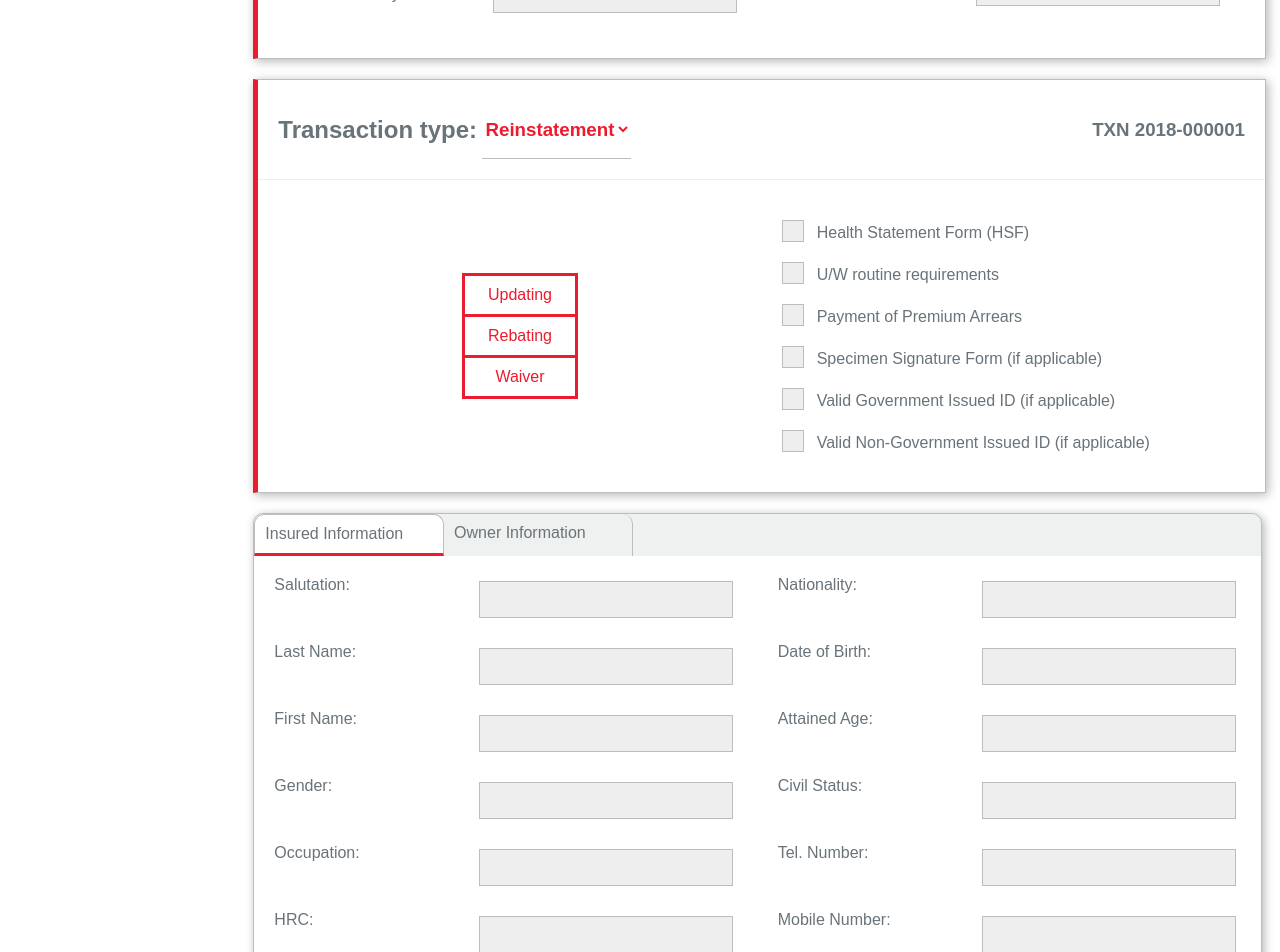
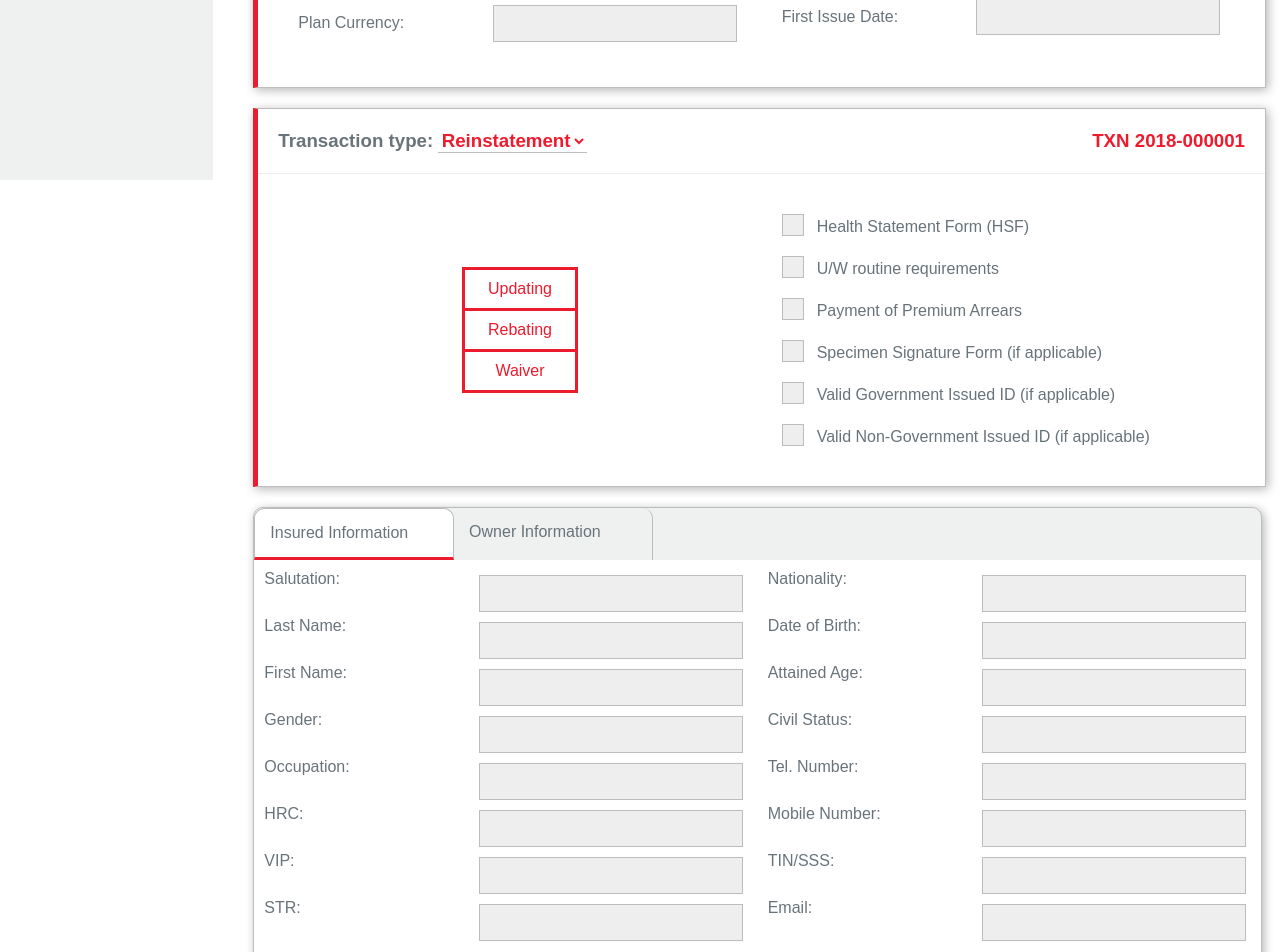
Before and after one commit to questronix/bpm-pl-ui, a React (Create React App) app: page / in a window 1280 px wide. Shown: the part 720-1672 px from the top of the page. Built offline with nearby package versions, Linux system fonts and the light colour scheme; some icons are missing.

Commit message:
responsiveness fixes

```diff
--- a/src/modules/policy/component/Fatca.js
+++ b/src/modules/policy/component/Fatca.js
@@ -168,10 +168,10 @@ class Fatca extends Component {
                 <div className="tabs col xl-12 l-12 m-12 s-12 xs-12">
                   <div className="tab-container flex-container no-padding col xl-12">
                     <div className="tab-title col xl-2 l-2 m-2 s-2 xs-2 tab-active">
-                      Insured Information
+                        Insured Information
                     </div>
                     <div className="tab-title col xl-2 l-2 m-2 s-2 xs-2 ">
-                      Owner Information
+                        Owner Information
                     </div>
                   </div>
                   <div className="tab-body">
--- a/src/modules/policy/component/InsuredInformation.js
+++ b/src/modules/policy/component/InsuredInformation.js
@@ -17,72 +17,72 @@ class InsuredInformation extends Component {
               </div> */}
               <div className="card-body flex-container flex-wrap">
                 <div className="col xl-6 l-6 m-12 s-12 xs-12 flex-container flex-wrap">
-                  <div className="s-f-column xs-f-column col xl-12 l-12 m-12 s-12 xs-12 f-justify-space-between flex  m-f-center s-f-start xs-f-start">
+                  <div className="xl-12 l-12 m-12 s-12 xs-12 f-justify-space-between flex  m-f-center s-f-center xs-f-center f-justify-space-between">
                     <label>Salutation: </label>
-                    <input className="col xl-6 l-6 m-6 input disabled" type="text" defaultValue={insured.salutation} disabled />
+                    <input className="col xl-6 l-6 m-6 s-6 xs-6 input disabled" type="text" defaultValue={insured.salutation} disabled />
                   </div>
-                  <div className="s-f-column xs-f-column col xl-12 l-12 m-12 s-12 xs-12 f-justify-space-between flex  m-f-center s-f-start xs-f-start">
+                  <div className="xl-12 l-12 m-12 s-12 xs-12 f-justify-space-between flex  m-f-center s-f-center xs-f-center f-justify-space-between">
                     <label>Last Name: </label>
-                    <input className="col xl-6 l-6 m-6 input disabled" type="text" defaultValue={insured.lastName} disabled />
+                    <input className="col xl-6 l-6 m-6 s-6 xs-6 input disabled" type="text" defaultValue={insured.lastName} disabled />
                   </div>
-                  <div className="s-f-column xs-f-column col xl-12 l-12 m-12 s-12 xs-12 f-justify-space-between flex  m-f-center s-f-start xs-f-start">
+                  <div className="xl-12 l-12 m-12 s-12 xs-12 f-justify-space-between flex  m-f-center s-f-center xs-f-center f-justify-space-between">
                     <label>First Name: </label>
-                    <input className="col xl-6 l-6 m-6 input disabled" type="text" defaultValue={insured.firstName} disabled />
+                    <input className="col xl-6 l-6 m-6 s-6 xs-6 input disabled" type="text" defaultValue={insured.firstName} disabled />
                   </div>
-                  <div className="s-f-column xs-f-column col xl-12 l-12 m-12 s-12 xs-12 f-justify-space-between flex  m-f-center s-f-start xs-f-start">
+                  <div className="xl-12 l-12 m-12 s-12 xs-12 f-justify-space-between flex  m-f-center s-f-center xs-f-center f-justify-space-between">
                     <label>Gender: </label>
-                    <input className="col xl-6 l-6 m-6 input disabled" type="text" defaultValue={insured.gender} disabled />
+                    <input className="col xl-6 l-6 m-6 s-6 xs-6 input disabled" type="text" defaultValue={insured.gender} disabled />
                   </div>
-                  <div className="s-f-column xs-f-column col xl-12 l-12 m-12 s-12 xs-12 f-justify-space-between flex  m-f-center s-f-start xs-f-start">
+                  <div className="xl-12 l-12 m-12 s-12 xs-12 f-justify-space-between flex  m-f-center s-f-center xs-f-center f-justify-space-between">
                     <label>Occupation: </label>
-                    <input className="col xl-6 l-6 m-6 input disabled" type="text" defaultValue={insured.occupation} disabled />
+                    <input className="col xl-6 l-6 m-6 s-6 xs-6 input disabled" type="text" defaultValue={insured.occupation} disabled />
                   </div>
-                  <div className="s-f-column xs-f-column col xl-12 l-12 m-12 s-12 xs-12 f-justify-space-between flex  m-f-center s-f-start xs-f-start">
+                  <div className="xl-12 l-12 m-12 s-12 xs-12 f-justify-space-between flex  m-f-center s-f-center xs-f-center f-justify-space-between">
                     <label>HRC: </label>
-                    <input className="col xl-6 l-6 m-6 input disabled" type="text" defaultValue={insured.hrc} disabled />
+                    <input className="col xl-6 l-6 m-6 s-6 xs-6 input disabled" type="text" defaultValue={insured.hrc} disabled />
                   </div>
-                  <div className="s-f-column xs-f-column col xl-12 l-12 m-12 s-12 xs-12 f-justify-space-between flex  m-f-center s-f-start xs-f-start">
+                  <div className="xl-12 l-12 m-12 s-12 xs-12 f-justify-space-between flex  m-f-center s-f-center xs-f-center f-justify-space-between">
                     <label>VIP: </label>
-                    <input className="col xl-6 l-6 m-6 input disabled" type="text" defaultValue={insured.vip} disabled />
+                    <input className="col xl-6 l-6 m-6 s-6 xs-6 input disabled" type="text" defaultValue={insured.vip} disabled />
                   </div>
-                  <div className="s-f-column xs-f-column col xl-12 l-12 m-12 s-12 xs-12 f-justify-space-between flex  m-f-center s-f-start xs-f-start">
+                  <div className="xl-12 l-12 m-12 s-12 xs-12 f-justify-space-between flex  m-f-center s-f-center xs-f-center f-justify-space-between">
                     <label>STR: </label>
-                    <input className="col xl-6 l-6 m-6 input disabled" type="text" defaultValue={insured.str} disabled />
+                    <input className="col xl-6 l-6 m-6 s-6 xs-6 input disabled" type="text" defaultValue={insured.str} disabled />
                   </div>
                 </div>
                 {/* Separate */}
                 <div className="col xl-6 xl-6 l-6 m-12 s-12 xs-12 flex-container flex-wrap">
-                  <div className="s-f-column xs-f-column col xl-12 l-12 m-12 s-12 xs-12 f-justify-space-between flex  m-f-center s-f-start xs-f-start">
+                  <div className="xl-12 l-12 m-12 s-12 xs-12 f-justify-space-between flex  m-f-center s-f-center xs-f-center f-justify-space-between">
                     <label>Nationality: </label>
-                    <input className="col xl-6 l-6 m-6 input disabled" type="text" defaultValue={insured.nationality} disabled />
+                    <input className="col xl-6 l-6 m-6 s-6 xs-6 input disabled" type="text" defaultValue={insured.nationality} disabled />
                   </div>
-                  <div className="s-f-column xs-f-column col xl-12 l-12 m-12 s-12 xs-12 f-justify-space-between flex  m-f-center s-f-start xs-f-start">
+                  <div className="xl-12 l-12 m-12 s-12 xs-12 f-justify-space-between flex  m-f-center s-f-center xs-f-center f-justify-space-between">
                     <label>Date of Birth: </label>
-                    <input className="col xl-6 l-6 m-6 input disabled" type="text" defaultValue={insured.dateOfBirth} disabled />
+                    <input className="col xl-6 l-6 m-6 s-6 xs-6 input disabled" type="text" defaultValue={insured.dateOfBirth} disabled />
                   </div>
-                  <div className="s-f-column xs-f-column col xl-12 l-12 m-12 s-12 xs-12 f-justify-space-between flex  m-f-center s-f-start xs-f-start">
+                  <div className="xl-12 l-12 m-12 s-12 xs-12 f-justify-space-between flex  m-f-center s-f-center xs-f-center f-justify-space-between">
                     <label>Attained Age: </label>
-                    <input className="col xl-6 l-6 m-6 input disabled" type="text" defaultValue={insured.attainedAge} disabled />
+                    <input className="col xl-6 l-6 m-6 s-6 xs-6 input disabled" type="text" defaultValue={insured.attainedAge} disabled />
                   </div>
-                  <div className="s-f-column xs-f-column col xl-12 l-12 m-12 s-12 xs-12 f-justify-space-between flex  m-f-center s-f-start xs-f-start">
+                  <div className="xl-12 l-12 m-12 s-12 xs-12 f-justify-space-between flex  m-f-center s-f-center xs-f-center f-justify-space-between">
                   <label>Civil Status: </label>
-                  <input className="col xl-6 l-6 m-6 input disabled" type="text" defaultValue={insured.civilStatus} disabled />
+                  <input className="col xl-6 l-6 m-6 s-6 xs-6 input disabled" type="text" defaultValue={insured.civilStatus} disabled />
                 </div>
-                <div className="s-f-column xs-f-column col xl-12 l-12 m-12 s-12 xs-12 f-justify-space-between flex  m-f-center s-f-start xs-f-start">
+                <div className="xl-12 l-12 m-12 s-12 xs-12 f-justify-space-between flex  m-f-center s-f-center xs-f-center f-justify-space-between">
                   <label>Tel. Number: </label>
-                  <input className="col xl-6 l-6 m-6 input disabled" type="text" defaultValue={insured.telNumber} disabled />
+                  <input className="col xl-6 l-6 m-6 s-6 xs-6 input disabled" type="text" defaultValue={insured.telNumber} disabled />
                 </div>
-                <div className="s-f-column xs-f-column col xl-12 l-12 m-12 s-12 xs-12 f-justify-space-between flex  m-f-center s-f-start xs-f-start">
+                <div className="xl-12 l-12 m-12 s-12 xs-12 f-justify-space-between flex  m-f-center s-f-center xs-f-center f-justify-space-between">
                   <label>Mobile Number: </label>
-                  <input className="col xl-6 l-6 m-6 input disabled" type="text" defaultValue={insured.mobileNumber} disabled />
+                  <input className="col xl-6 l-6 m-6 s-6 xs-6 input disabled" type="text" defaultValue={insured.mobileNumber} disabled />
                 </div>
-                <div className="s-f-column xs-f-column col xl-12 l-12 m-12 s-12 xs-12 f-justify-space-between flex  m-f-center s-f-start xs-f-start">
+                <div className="xl-12 l-12 m-12 s-12 xs-12 f-justify-space-between flex  m-f-center s-f-center xs-f-center f-justify-space-between">
                   <label>TIN/SSS: </label>
-                  <input className="col xl-6 l-6 m-6 input disabled" type="text" defaultValue={insured.tinOrSss} disabled />
+                  <input className="col xl-6 l-6 m-6 s-6 xs-6 input disabled" type="text" defaultValue={insured.tinOrSss} disabled />
                 </div>
-                <div className="s-f-column xs-f-column col xl-12 l-12 m-12 s-12 xs-12 f-justify-space-between flex  m-f-center s-f-start xs-f-start">
+                <div className="xl-12 l-12 m-12 s-12 xs-12 f-justify-space-between flex  m-f-center s-f-center xs-f-center f-justify-space-between">
                   <label>Email: </label>
-                  <input className="col xl-6 l-6 m-6 input disabled" type="text" defaultValue={insured.email} disabled />
+                  <input className="col xl-6 l-6 m-6 s-6 xs-6 input disabled" type="text" defaultValue={insured.email} disabled />
                 </div>
               </div>
             </div>
--- a/src/modules/policy/component/Policy.js
+++ b/src/modules/policy/component/Policy.js
@@ -222,10 +222,10 @@ class Policy extends Component {
     return (
       <div className="flex-container flex-wrap">
         <div className="col xl-2 l-2 m-2 s-hide xs-hide invisible">
-          made by questroni+x
+          made by questronix
         </div>
         <div className="col xl-10 l-10 m-10 s-11 xs-11 margin-top-90">
-          <h1 className="font-prulife">Policy Information</h1>
+          <h1 className="font-prulife flex s-f-center xs-f-center">Policy Information</h1>
           <SearchPolicyForm
             onPolicySearchSubmit={this.handlePolicySearchSubmit}
             isSearching={this.state.isSearching} />
--- a/src/modules/policy/component/PolicyInformation.js
+++ b/src/modules/policy/component/PolicyInformation.js
@@ -10,9 +10,9 @@ class PolicyInformation extends Component {
           <div className="col xl-12">
             <div className="card-alt col xl-12 l-12 m-12 s-12 xs-12 no-padding">
               <div className="card-header">
-                <h2  className="no-margin font-prugray">
+                <h3  className="no-margin font-prugray">
                   General Information
-                </h2>
+                </h3>
               </div>
               <div className="card-body flex-container flex-wrap">
                 <div className="flex-container flex-wrap col xl-6 l-6 m-6 s-12 xs-12">
--- a/src/modules/policy/component/Transaction.js
+++ b/src/modules/policy/component/Transaction.js
@@ -1,4 +1,4 @@
-    import React, { Component } from 'react';
+import React, { Component } from 'react';
 
 class Transaction extends Component {
   constructor(props) {
@@ -34,7 +34,7 @@ class Transaction extends Component {
               // value={item.isChecked}
               onChange={(e) => this.handleMultiSelectChange(i, e)}
               type="checkbox" />
-              <span className="checkmark"></span>
+            <span className="checkmark"></span>
           </label>
         </div>
       ));
@@ -46,13 +46,13 @@ class Transaction extends Component {
             <div className="card-alt col xl-12 l-12 m-12 s-12 xs-12 no-padding">
               <div className="card-header flex f-justify-space-between">
                 <div className="col xl-6 flex no-padding">
-                  <h2 className="font-prugray no-padding no-margin flex f-center">Transaction type:</h2> &nbsp;
+                  <h3 className="font-prugray no-padding no-margin flex f-center">Transaction type:</h3> &nbsp;
                   <select className="select-no-effect no-margin no-padding font-prulife bg-none border-bottom h3">
                     <option className="hidden font-prugray">Reinstatement</option>
                     <option className="item font-prugray">Reinstatement</option>
                   </select>
                 </div>
-                <h3 className="font-prugrayno-margin f-center flex">TXN 2018-000001</h3>
+                <h3 className="font-prugrayno-margin f-center flex font-prulife no-padding no-margin">TXN 2018-000001</h3>
               </div>
               <div className="card-body flex-container flex-wrap">
                 <div className="col xl-6 l-6 m-12 s-12 xs-12 flex f-center">
--- a/src/override.css
+++ b/src/override.css
@@ -1404,7 +1404,7 @@ ul, li, ol {
 
   .s-f-justify-around {
     justify-content: space-around; } }
-@media only screen and (max-width: 479px) {
+@media only screen and (max-width: 479px) and (min-width: 100px) {
   .col {
     padding: 10px;
     max-width: 100%;
@@ -2036,7 +2036,8 @@ nav {
     border-right: solid 1px #bdbdbd;
     cursor: pointer;
     color: #68737A;
-    border-radius: 10px 10px 0 0; }
+    border-radius: 10px 10px 0 0;
+    padding: 15px; }
     .tabs .tab-title:hover {
       background-color: #eee;
       color: #68737A;
@@ -2148,10 +2149,17 @@ nav {
   -webkit-animation-duration: 3s;
   -webkit-animation-iteration-count: infinite; }
 
-.fade-in, html, body, div {
+.fade-in, div {
   animation-name: fade-in;
   animation-duration: .5s;
   -webkit-animation-name: fade-in;
   -webkit-animation-duration: .5s; }
 
+div {
+  -webkit-transition: all .3s ease-out;
+  -moz-transition: all .3s ease-out;
+  -ms-transition: all .3s ease-out;
+  -o-transition: all .3s ease-out;
+  transition: all 0.3s ease-out; }
+
 /*# sourceMappingURL=Override.css.map */
```
Also changed, not shown: src/modules/policy/component/SearchPolicyForm.js (+13 -4 lines).
